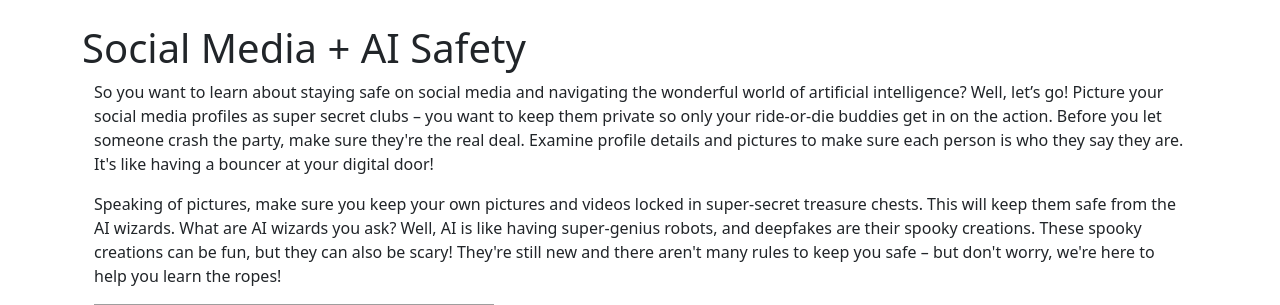
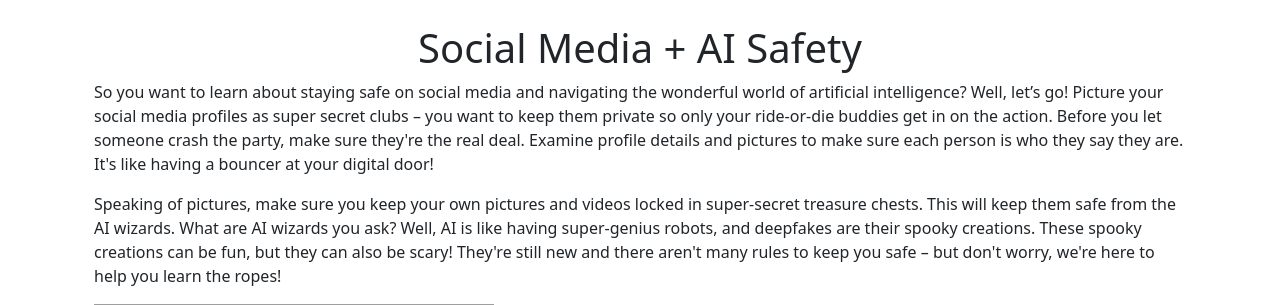
Before and after one commit to katrinars/AiDUCATION, a Flask app: page /ai in a window 1280 px wide. Shown: the part 102-407 px from the top of the page. Run offline with Flask 3, Linux system fonts and the light colour scheme; parts of the project's set-up code (start-up, migrations or seed data) failed here and were passed over; grey boxes are pictures that could not be loaded.

Commit message:
center h1 ai.html

```diff
--- a/templates/ai.html
+++ b/templates/ai.html
@@ -1,10 +1,7 @@
 {% extends 'base.html' %}
 
 {% block content %}
-
-    <h1>Social Media + AI Safety</h1>
-    <script src="https://cdn.jsdelivr.net/npm/bootstrap@5.3.2/dist/js/bootstrap.bundle.min.js" integrity="sha384-C6RzsynM9kWDrMNeT87bh95OGNyZPhcTNXj1NW7RuBCsyN/o0jlpcV8Qyq46cDfL" crossorigin="anonymous"></script>
-
+    <h1 class="text-center">Social Media + AI Safety</h1>
     <div class="container">
         <p>So you want to learn about staying safe on social media and navigating the wonderful
         world of artificial intelligence? Well, let’s go! Picture your social media profiles as super secret clubs – you want to keep them private
```
